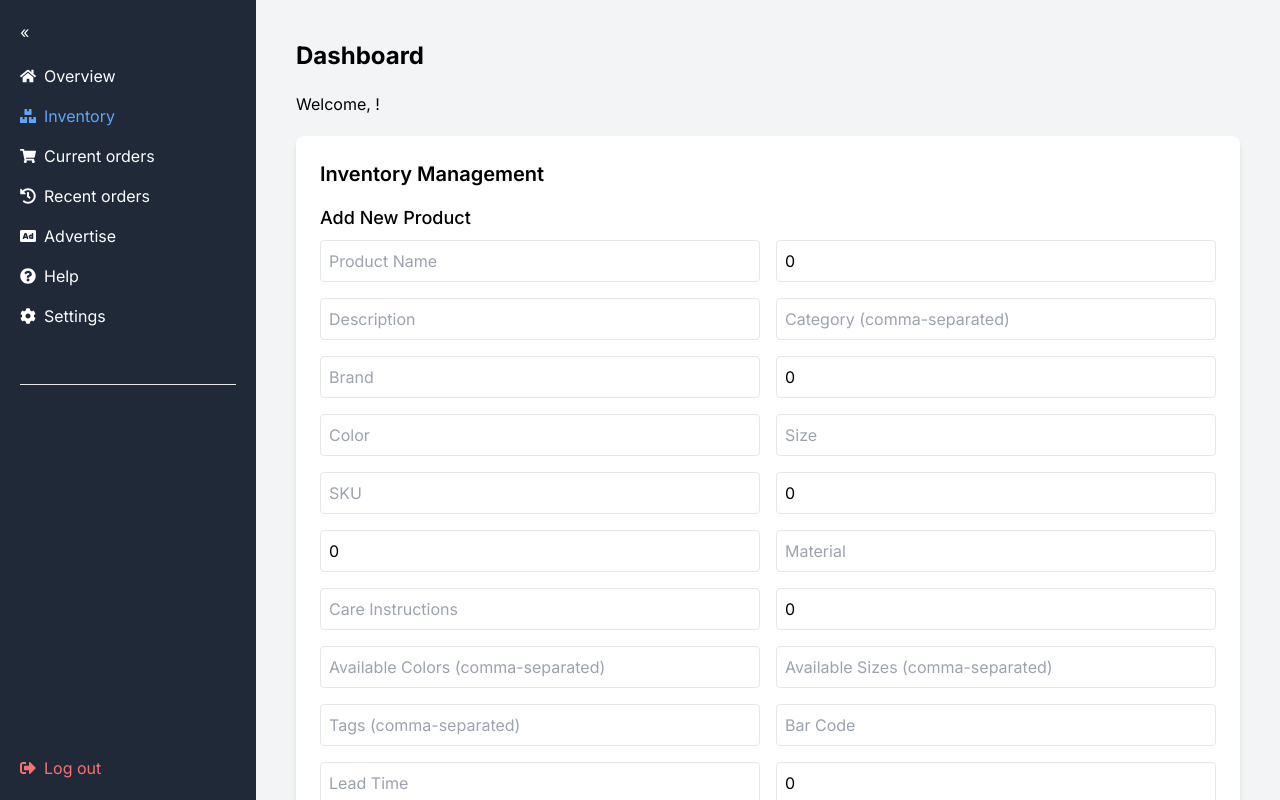
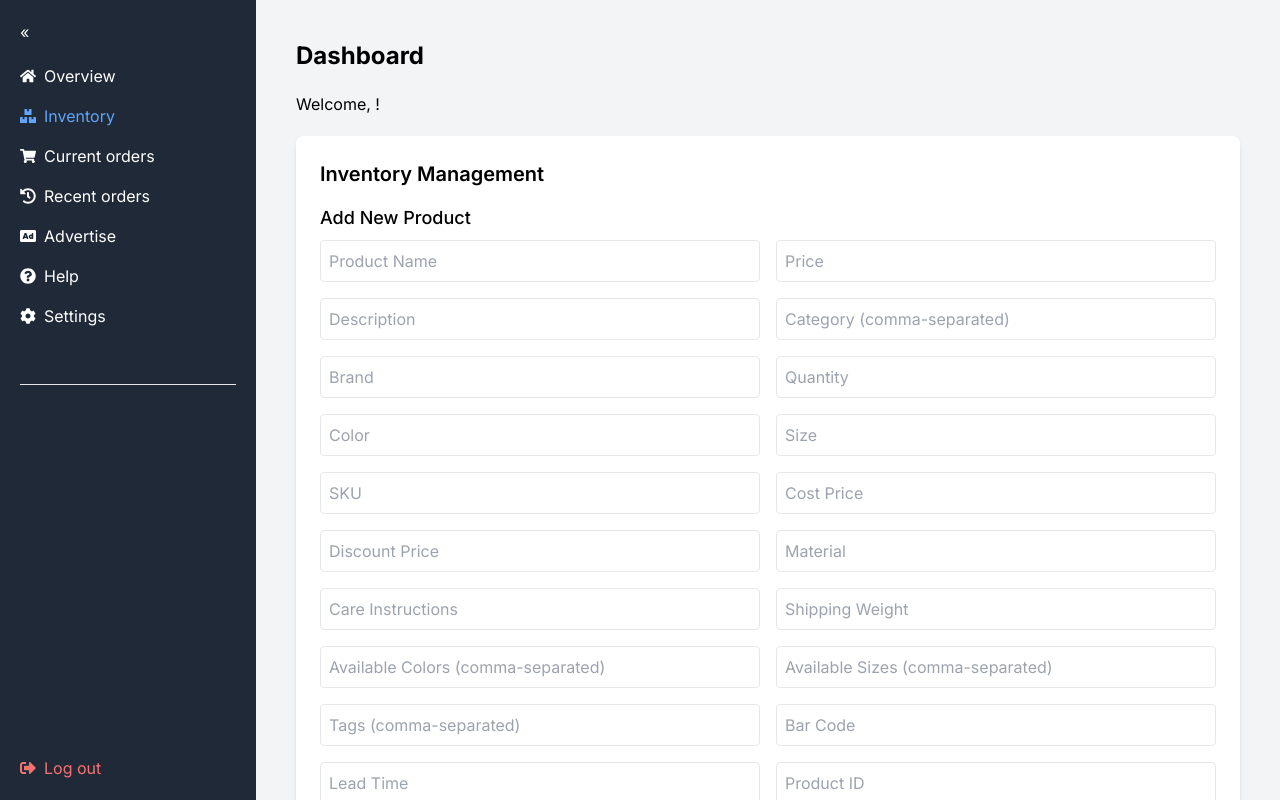
Before and after one commit to didierdrin/bknidashboard, a Next.js app: page /dash in a window 1280 px wide. Both pictures are taken after a click on the button "Inventory". Built offline with nearby package versions, Linux system fonts and the light colour scheme; no server answers.

Commit message:
latest updates making placeholders visible

```diff
--- a/src/components/Inventory.tsx
+++ b/src/components/Inventory.tsx
@@ -226,6 +226,8 @@ const Inventory = () => {
     }
   };
 
+
+
   return (
     <div className="bg-white p-6 rounded-lg shadow-md">
       <h3 className="text-xl font-semibold mb-4">Inventory Management</h3>
@@ -245,7 +247,8 @@ const Inventory = () => {
           <input
             type="number"
             placeholder="Price"
-            value={newProduct.price}
+            // value={newProduct.price}
+            value={newProduct.price === 0 ? '' : newProduct.price}
             onChange={(e) =>
               setNewProduct({
                 ...newProduct,
@@ -287,7 +290,8 @@ const Inventory = () => {
           <input
             type="number"
             placeholder="Quantity"
-            value={newProduct.quantity}
+            // value={newProduct.quantity}
+            value={newProduct.quantity === 0 ? '' : newProduct.quantity}
             onChange={(e) =>
               setNewProduct({
                 ...newProduct,
@@ -326,7 +330,8 @@ const Inventory = () => {
           <input
             type="number"
             placeholder="Cost Price"
-            value={newProduct.cost_price}
+            // value={newProduct.cost_price}
+            value={newProduct.cost_price === 0 ? '' : newProduct.cost_price}
             onChange={(e) =>
               setNewProduct({
                 ...newProduct,
@@ -338,7 +343,8 @@ const Inventory = () => {
           <input
             type="number"
             placeholder="Discount Price"
-            value={newProduct.discount_price}
+            // value={newProduct.discount_price}
+            value={newProduct.discount_price === 0 ? '' : newProduct.discount_price}
             onChange={(e) =>
               setNewProduct({
                 ...newProduct,
@@ -371,7 +377,8 @@ const Inventory = () => {
           <input
             type="number"
             placeholder="Shipping Weight"
-            value={newProduct.shipping_weight}
+            // value={newProduct.shipping_weight}
+            value={newProduct.shipping_weight === 0 ? '' : newProduct.shipping_weight}
             onChange={(e) =>
               setNewProduct({
                 ...newProduct,
@@ -434,7 +441,8 @@ const Inventory = () => {
           <input
             type="number"
             placeholder="Product ID"
-            value={newProduct.product_id}
+            // value={newProduct.product_id}
+            value={newProduct.product_id === 0 ? '' : newProduct.product_id}
             onChange={(e) =>
               setNewProduct({
                 ...newProduct,
@@ -464,7 +472,8 @@ const Inventory = () => {
           <input
             type="number"
             placeholder="Weight"
-            value={newProduct.weight}
+            // value={newProduct.weight}
+            value={newProduct.weight === 0 ? '' : newProduct.weight}
             onChange={(e) =>
               setNewProduct({
                 ...newProduct,
```
